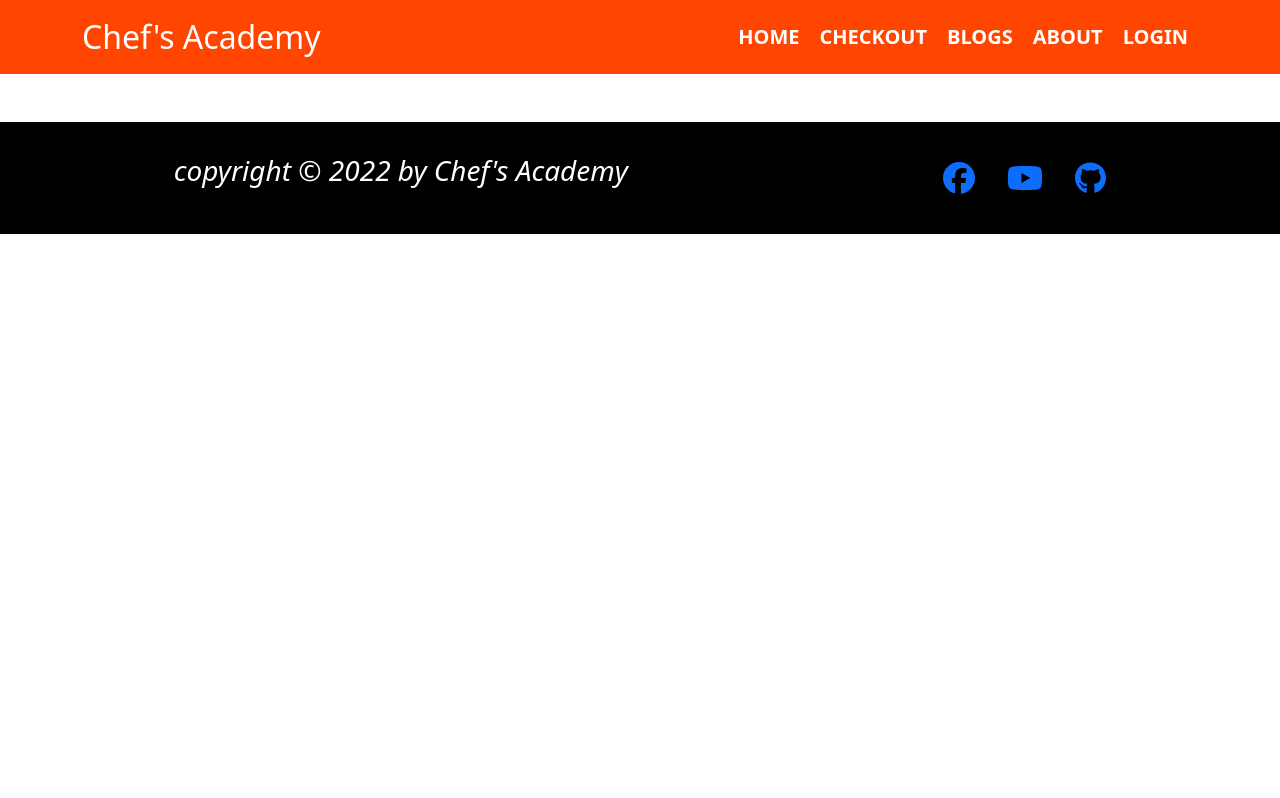
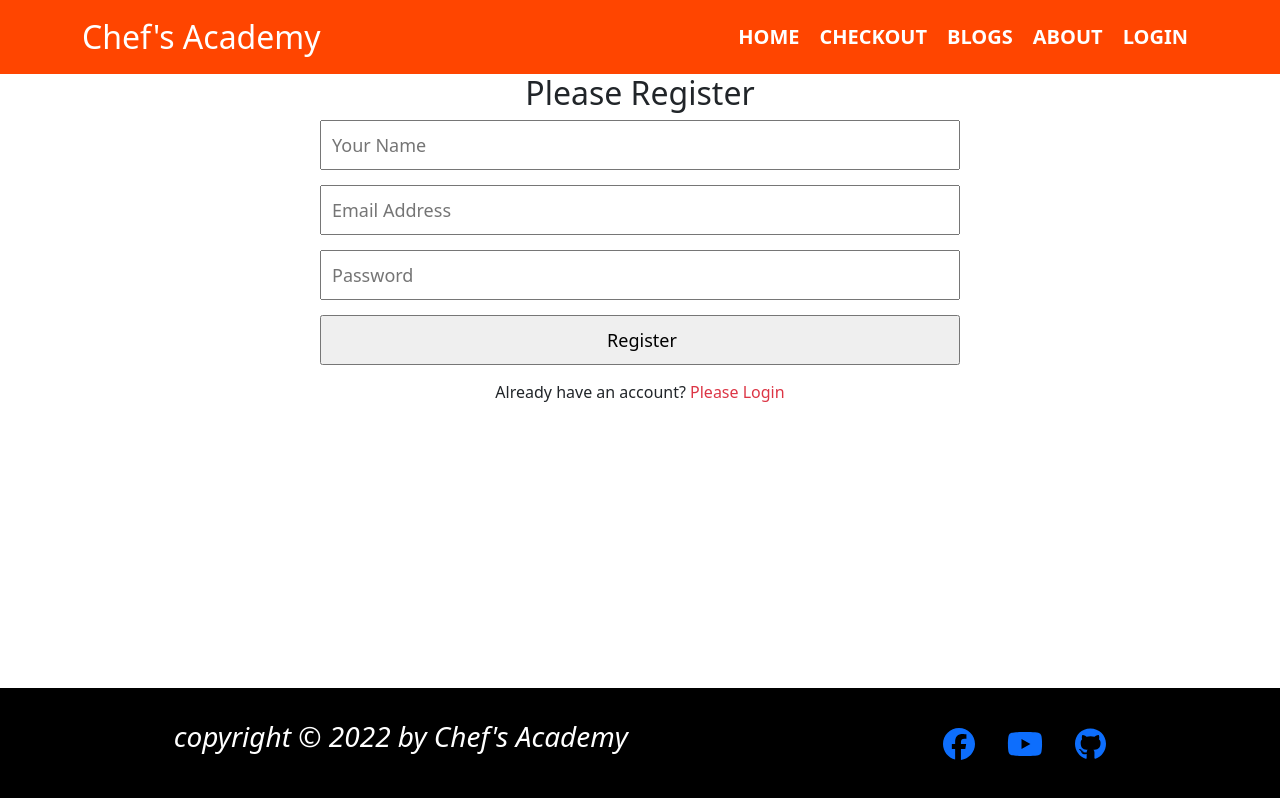
Before and after one commit to TanveerShahriar/chefs-academy, a React (Create React App) app: page /register in a window 1280 px wide. Built offline with nearby package versions, Linux system fonts and the light colour scheme; no server answers.

Commit message:
login & register added

```diff
--- a/package.json
+++ b/package.json
@@ -11,9 +11,11 @@
     "@testing-library/react": "^13.1.1",
     "@testing-library/user-event": "^13.5.0",
     "bootstrap": "^5.1.3",
+    "firebase": "^9.6.11",
     "react": "^18.0.0",
     "react-bootstrap": "^2.2.3",
     "react-dom": "^18.0.0",
+    "react-firebase-hooks": "^5.0.3",
     "react-router-dom": "^6.3.0",
     "react-scripts": "5.0.1",
     "web-vitals": "^2.1.4"
--- a/src/App.js
+++ b/src/App.js
@@ -4,14 +4,19 @@ import Blogs from './Pages/Blogs/Blogs/Blogs';
 import Footer from './Pages/Shared/Footer/Footer';
 import Home from './Pages/Home/Home/Home';
 import Header from './Pages/Shared/Header/Header';
+import Login from './Pages/Login/Login/Login';
+import Register from './Pages/Login/Register/Register';
 
 function App() {
   return (
-    <div className="App">
+    <div className="App d-flex flex-column min-vh-100">
       <Header></Header>
       <Routes>
         <Route path='/' element={<Home></Home>}></Route>
+        <Route path='/home' element={<Home></Home>}></Route>
         <Route path='/blogs' element={<Blogs></Blogs>}></Route>
+        <Route path='/login' element={<Login></Login>}></Route>
+        <Route path="/register" element={<Register></Register>}></Route>
       </Routes>
       <Footer></Footer>
     </div>
--- /dev/null
+++ b/src/Pages/Login/Login/Login.js
@@ -0,0 +1,66 @@
+import React, { useRef } from 'react';
+import { Button, Form } from 'react-bootstrap';
+import { useSignInWithEmailAndPassword } from 'react-firebase-hooks/auth';
+import { Link, useLocation, useNavigate } from 'react-router-dom';
+import auth from '../../../firebase.init';
+
+const Login = () => {
+    const emailRef = useRef('');
+    const passwordRef = useRef('');
+    const navigate = useNavigate();
+    const location = useLocation();
+
+    let from = location.state?.from?.pathname || "/";
+
+    const [
+        signInWithEmailAndPassword,
+        user,
+        loading,
+        error,
+    ] = useSignInWithEmailAndPassword(auth);
+
+    if (user) {
+        navigate(from, { replace: true });
+    }
+
+    const handleSubmit = event => {
+        event.preventDefault();
+        const email = emailRef.current.value;
+        const password = passwordRef.current.value;
+
+        signInWithEmailAndPassword(email, password);
+    }
+
+    const navigateRegister = () => {
+        navigate('/register');
+    }
+
+    return (
+        <div className='container w-50 mx-auto'>
+            <h2 className='text-primary text-center mt-2'>Please Login</h2>
+            <Form onSubmit={handleSubmit}>
+                <Form.Group className="mb-3" controlId="formBasicEmail">
+                    <Form.Label>Email address</Form.Label>
+                    <Form.Control ref={emailRef} type="email" placeholder="Enter email" required />
+                    <Form.Text className="text-muted">
+                        We'll never share your email with anyone else.
+                    </Form.Text>
+                </Form.Group>
+
+                <Form.Group className="mb-3" controlId="formBasicPassword">
+                    <Form.Label>Password</Form.Label>
+                    <Form.Control ref={passwordRef} type="password" placeholder="Password" required />
+                </Form.Group>
+                <Form.Group className="mb-3" controlId="formBasicCheckbox">
+                    <Form.Check type="checkbox" label="Check me out" />
+                </Form.Group>
+                <Button variant="primary" type="submit">
+                    Submit
+                </Button>
+            </Form>
+            <p>New to Genius Car? <Link to="/register" className='text-danger pe-auto text-decoration-none' onClick={navigateRegister}>Please Register</Link> </p>
+        </div>
+    );
+};
+
+export default Login;
--- /dev/null
+++ b/src/Pages/Login/Register/Register.css
@@ -0,0 +1,12 @@
+.register-form{
+    margin: 0 auto;
+    width: 50%;
+}
+.register-form input{
+    display: block;
+    width: 100%;
+    height: 50px;
+    padding-left: 10px;
+    font-size: 18px;
+    margin-bottom: 15px;
+}
--- /dev/null
+++ b/src/Pages/Login/Register/Register.js
@@ -0,0 +1,49 @@
+import React from 'react';
+import { Link, useNavigate } from 'react-router-dom';
+import { useCreateUserWithEmailAndPassword } from 'react-firebase-hooks/auth';
+import './Register.css';
+import auth from '../../../firebase.init';
+
+const Register = () => {
+    const [
+        createUserWithEmailAndPassword,
+        user,
+        loading,
+        error,
+      ] = useCreateUserWithEmailAndPassword(auth);
+    const navigate = useNavigate();
+
+    const navigateLogin = () =>{
+        navigate('/login');
+    }
+
+    if(user){
+        navigate('/home');
+    }
+
+    const handleRegister = event =>{
+        event.preventDefault();
+        const name = event.target.name.value;
+        const email = event.target.email.value;
+        const password = event.target.password.value;
+
+        createUserWithEmailAndPassword(email, password);
+    }
+
+    return (
+        <div className='register-form'>
+            <h2 style={{textAlign: 'center'}}>Please Register</h2>
+            <form onSubmit={handleRegister}>
+                <input type="text" name="name" id="" placeholder='Your Name'/>
+
+                <input type="email" name="email" id="" placeholder='Email Address' required/>
+
+                <input type="password" name="password" id="" placeholder='Password' required/>
+                <input type="submit" value="Register" />
+            </form>
+            <p>Already have an account? <Link to="/login" className='text-danger pe-auto text-decoration-none' onClick={navigateLogin}>Please Login</Link> </p>
+        </div>
+    );
+};
+
+export default Register;
--- a/src/Pages/Shared/Footer/Footer.js
+++ b/src/Pages/Shared/Footer/Footer.js
@@ -9,7 +9,7 @@ const Footer = () => {
     const today = new Date();
     const year = today.getFullYear();
     return (
-        <footer className='text-center mt-5 p-3 bg-black text-white fst-italic d-flex justify-content-around'>
+        <footer className='text-center mt-auto p-3 bg-black text-white fst-italic d-flex justify-content-around'>
             <h3 className='p-3'>copyright &copy; {year} by Chef's Academy</h3>
             <div className='fs-2 text-white d-inline-flex'>
                 <div className='p-3'>
--- a/src/Pages/Shared/Header/Header.js
+++ b/src/Pages/Shared/Header/Header.js
@@ -1,9 +1,18 @@
+import { signOut } from 'firebase/auth';
 import React from 'react';
 import { Container, Nav, Navbar } from 'react-bootstrap';
+import { useAuthState } from 'react-firebase-hooks/auth';
+import auth from '../../../firebase.init';
 import CustomLink from '../CustomLink/CustomLink';
 import './Header.css'
 
 const Header = () => {
+    const [user] = useAuthState(auth);
+
+    const handleSignOut = () =>{
+        signOut(auth);
+    }
+
     return (
         <div className='my-nav'>
             <Navbar variant="dark" expand="lg">
@@ -16,7 +25,12 @@ const Header = () => {
                             <CustomLink to="/checkout">CHECKOUT</CustomLink>
                             <CustomLink to="/blogs">BLOGS</CustomLink>
                             <CustomLink to="/about">ABOUT</CustomLink>
-                            <CustomLink to="/login">LOGIN</CustomLink>
+                            {
+                                user ?
+                                    <button className='btn btn-link text-white text-decoration-none fs-4' onClick={handleSignOut}>SIGN OUT</button>
+                                :
+                                <CustomLink to="/login">LOGIN</CustomLink>
+                            }
                         </Nav>
                     </Navbar.Collapse>
                 </Container>
--- /dev/null
+++ b/src/firebase.init.js
@@ -0,0 +1,22 @@
+// Import the functions you need from the SDKs you need
+import { initializeApp } from "firebase/app";
+import {getAuth} from 'firebase/auth';
+// TODO: Add SDKs for Firebase products that you want to use
+// https://firebase.google.com/docs/web/setup#available-libraries
+
+// Your web app's Firebase configuration
+const firebaseConfig = {
+  apiKey:process.env.REACT_APP_apiKey,
+  authDomain:process.env.REACT_APP_authDomain,
+  projectId:process.env.REACT_APP_projectId,
+  storageBucket:process.env.REACT_APP_storageBucket,
+  messagingSenderId:process.env.REACT_APP_messagingSenderId,
+  appId:process.env.REACT_APP_appId,
+};
+
+// Initialize Firebase
+const app = initializeApp(firebaseConfig);
+
+const auth = getAuth(app);
+
+export default auth;
```
Also changed, not shown: src/Pages/Login/RequireAuth/RequireAuth.js (added, +19 -0 lines), src/Pages/Shared/Header/Header.css (line endings or trailing spaces), 1 other file (tests, documents, lock files or other folders).
